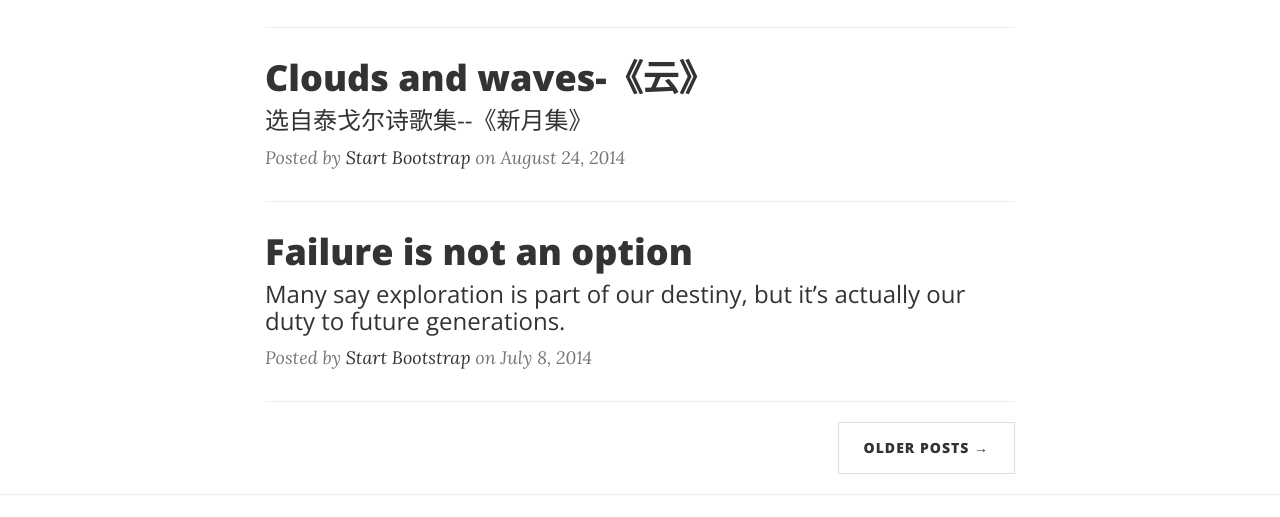
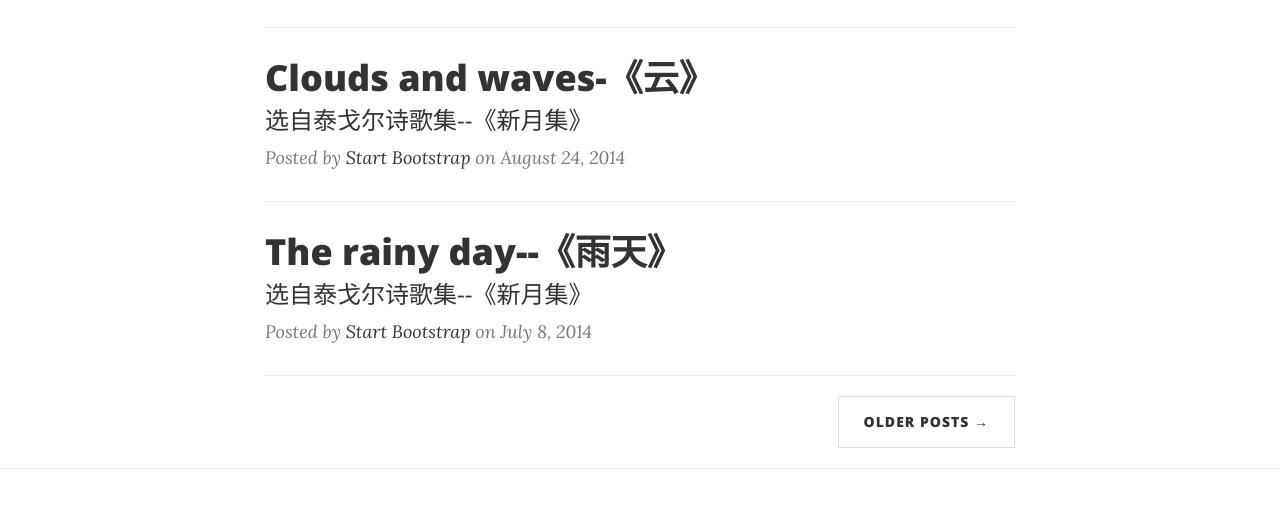
Before and after one commit to qingqing-24/GirlsCodingDayDemo, a website: page index.html in a window 1280 px wide. Shown: the part 799-1316 px from the top of the page. Drawn offline with nearby package versions, Linux system fonts and the light colour scheme.

Commit message:
修改文字

```diff
--- a/index.html
+++ b/index.html
@@ -128,10 +128,10 @@
                 <div class="post-preview">
                     <a href="post.html">
                         <h2 class="post-title">
-                            Failure is not an option
+                            The rainy day--《雨天》
                         </h2>
                         <h3 class="post-subtitle">
-                            Many say exploration is part of our destiny, but it’s actually our duty to future generations.
+                            选自泰戈尔诗歌集--《新月集》
                         </h3>
                     </a>
                     <p class="post-meta">Posted by <a href="#">Start Bootstrap</a> on July 8, 2014</p>
```
